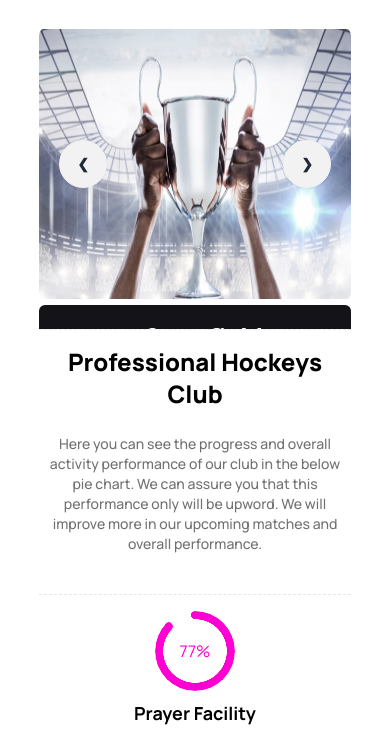
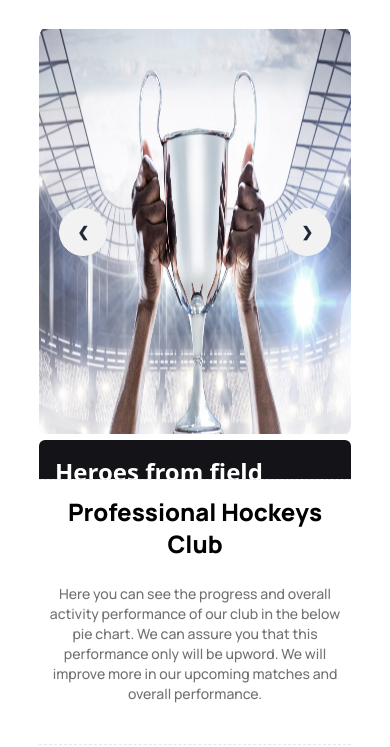
Before and after one commit to saklain1212/assignmentPH, a website: page index.html in a window 390 px wide. Shown: the part 99-846 px from the top of the page. Drawn offline with nearby package versions, Linux system fonts and the light colour scheme.

Commit message:
final work

```diff
--- a/index.html
+++ b/index.html
@@ -53,8 +53,8 @@
 
         <!-- heading -->
 
-        <section class="carouselContainer h-[300px] lg:h-[550px] w-full">
-            <div class="w-4/5 m-auto h-[90%]">
+        <section class="carouselContainer h-[450px] lg:h-[550px] w-full">
+            <div class="w-4/5 lg:relative m-auto h-[90%]">
                 <div class="carousel w-full h-full">
                     <div id="slide1" class="carousel-item relative w-full">
                       <img src="Images/1.png" class="w-full" />
```
